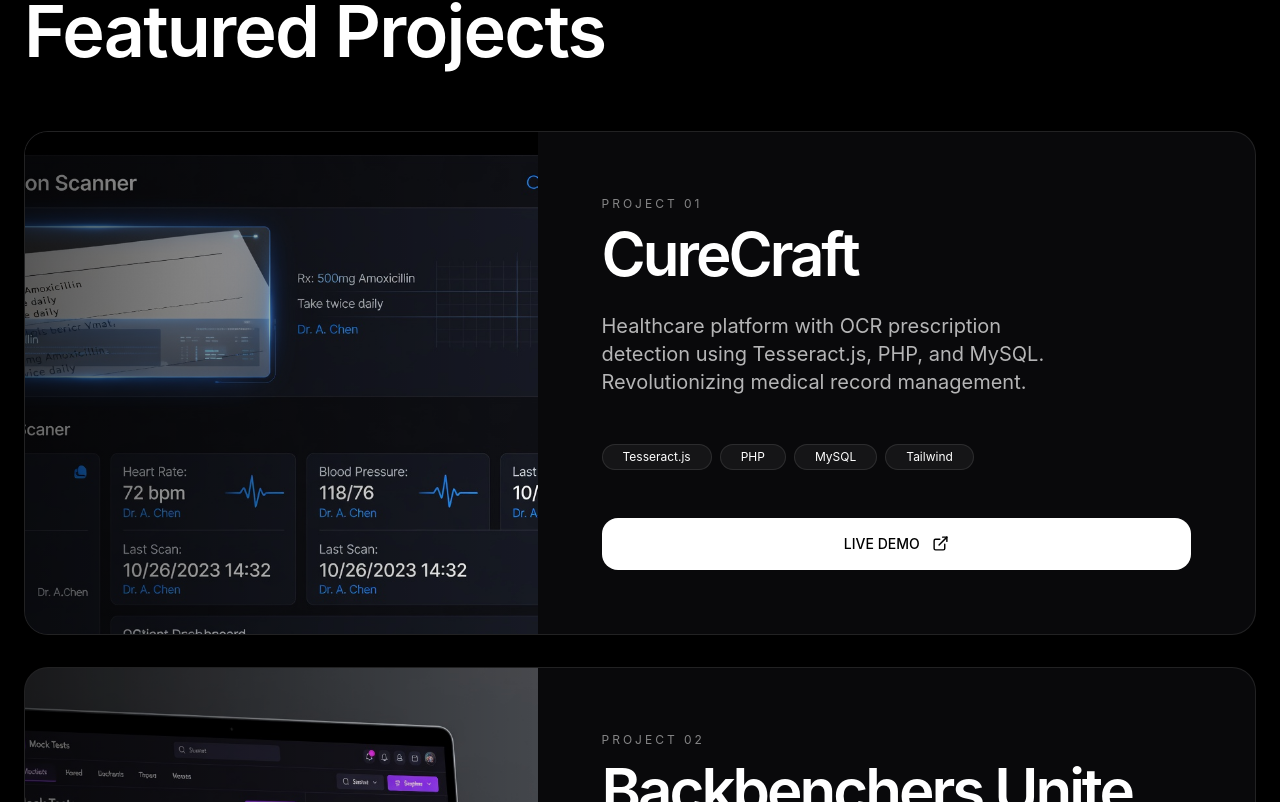
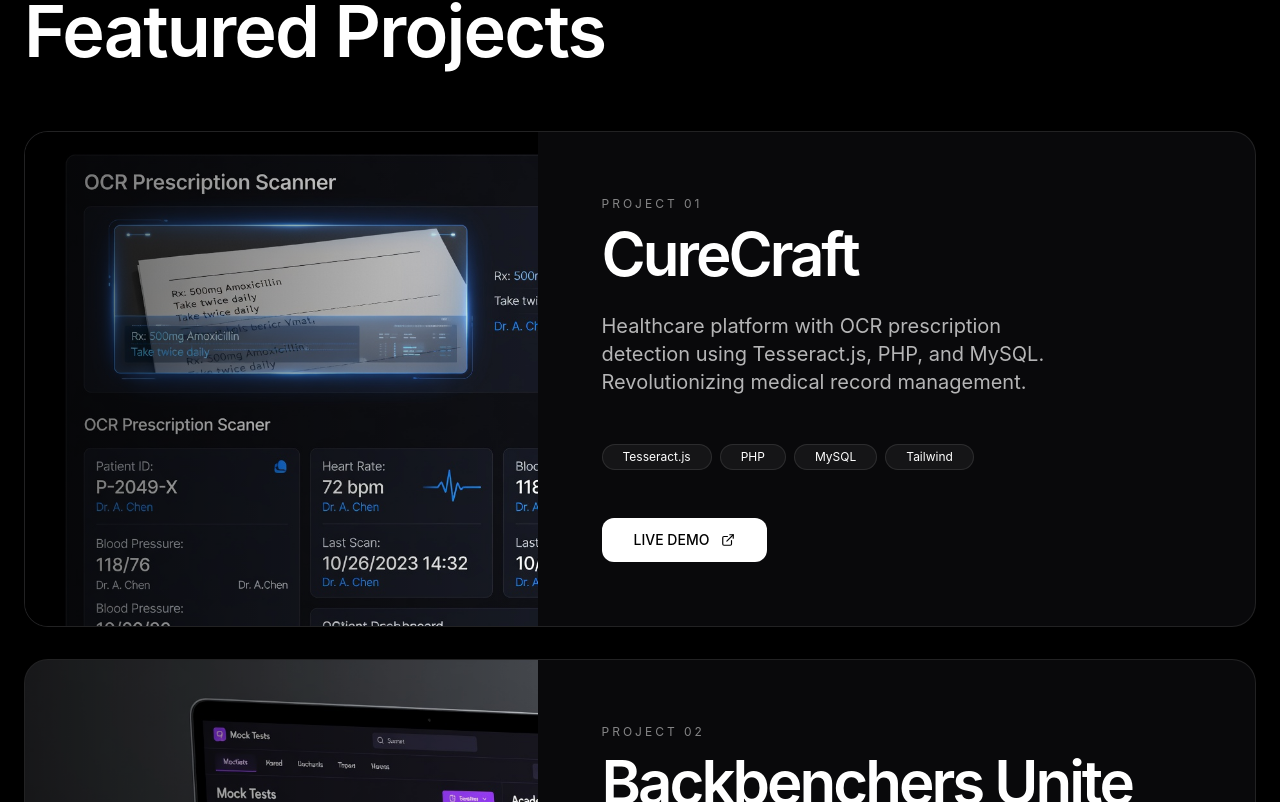
Before and after one commit to koushikram22/portfolio, a React (Vite) app in the folder portfolio/: page / in a window 1280 px wide. Shown: the part 2478-3280 px from the top of the page. Built offline with nearby package versions, Linux system fonts and the light colour scheme; no server answers.

Commit message:
Fixed project image alignment and button design

```diff
--- a/portfolio/src/App.tsx
+++ b/portfolio/src/App.tsx
@@ -519,7 +519,7 @@ function App() {
                 <img
                   src={project.image}
                   alt={project.title}
-                  className="w-full h-full object-cover transition-all duration-700 group-hover:scale-110"
+                  className="w-full h-full object-cover object-left transition-all duration-700 group-hover:scale-110"
                 />
                 <div className="absolute inset-0 bg-gradient-to-r from-black/60 to-transparent" />
               </div>
@@ -545,11 +545,11 @@ function App() {
                     target="_blank"
                     rel="noopener noreferrer"
                     onClick={(e) => { if (project.demo === '#') e.preventDefault(); }}
-                    className="flex-1 bg-white hover:bg-white/90 text-black flex items-center justify-center gap-3 py-4 rounded-2xl text-sm font-medium transition-all"
-                    whileHover={{ scale: 1.03 }}
+                    className="px-8 py-3 bg-white hover:bg-white/90 text-black flex items-center justify-center gap-3 rounded-xl text-sm font-medium transition-all w-fit"
+                    whileHover={{ scale: 1.05 }}
 >
-                    LIVE DEMO <ExternalLink size={17} />
-                  </motion.a>
+                    LIVE DEMO <ExternalLink size={14} />
+                    </motion.a>
                 </div>
               </div>
             </motion.div>
```
